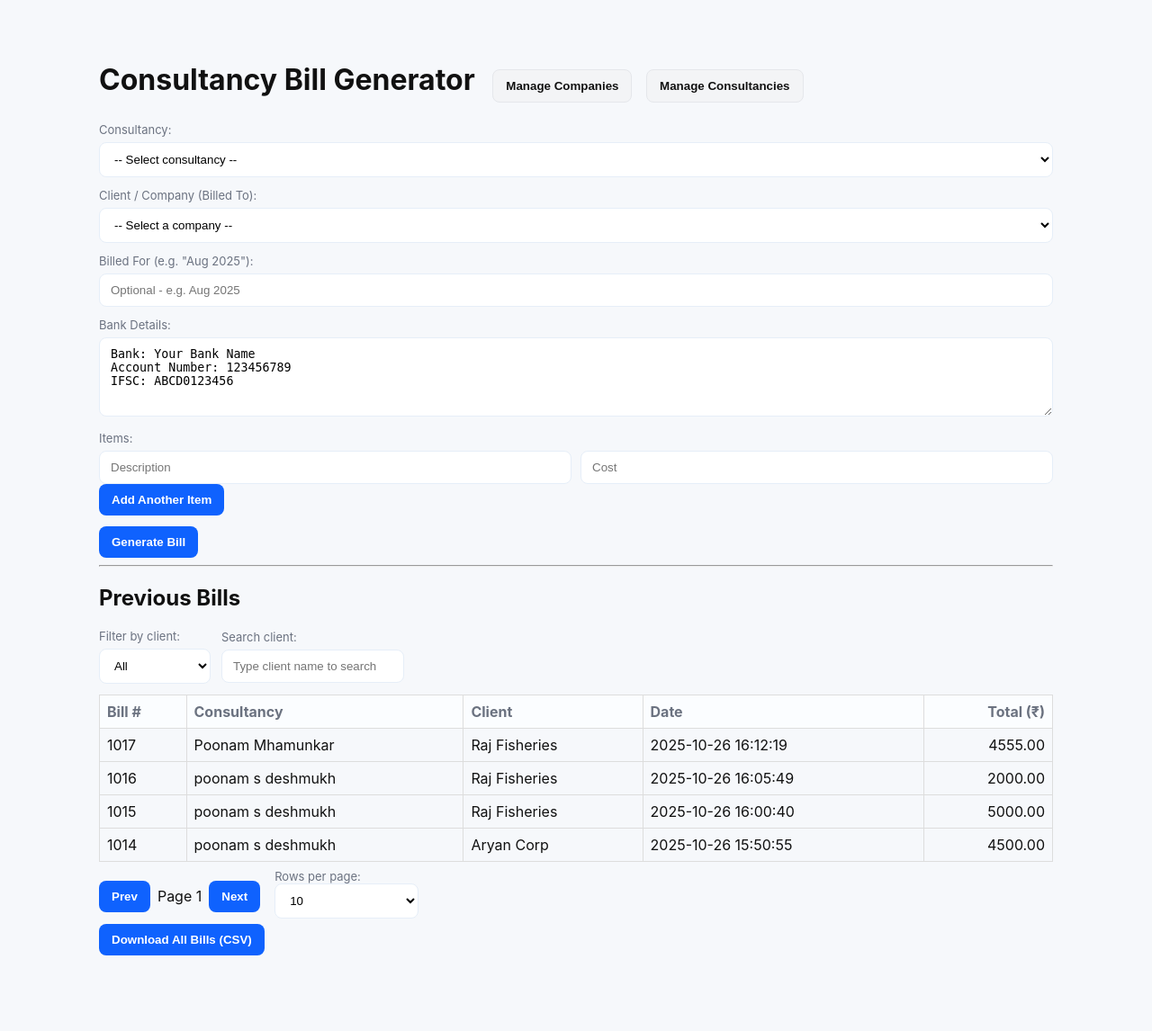
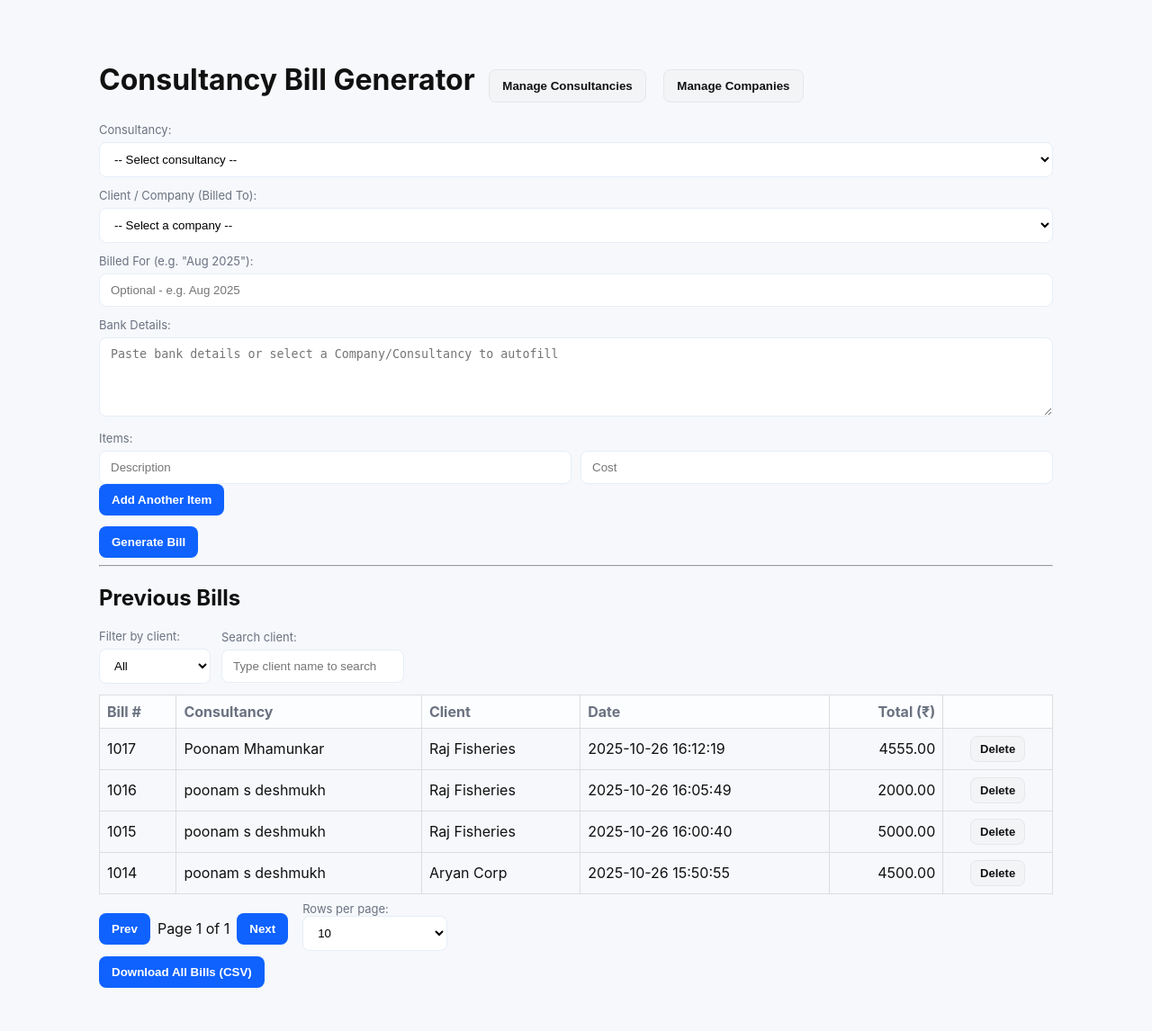
Before and after one commit to adipixel/bill-generator, a Flask app: page / in a window 1280 px wide. Shown: the whole page at 90% size. Before the commit the page ends 1062 px from the top, so only its background shows below. Run offline with Flask 2, Linux system fonts and the light colour scheme.

Commit message:
Update consultancy select to overwrite bank details when selection changes

```diff
--- a/templates/index.html
+++ b/templates/index.html
@@ -148,13 +148,13 @@
     <div class="container">
       <h1>
         Consultancy Bill Generator
-        <a href="/companies" style="margin-left: 12px"
-          ><button type="button" class="secondary">Manage Companies</button></a
-        >
         <a href="/consultancies" style="margin-left: 8px"
           ><button type="button" class="secondary">
             Manage Consultancies
           </button></a
+        >
+        <a href="/companies" style="margin-left: 12px"
+          ><button type="button" class="secondary">Manage Companies</button></a
         >
       </h1>
 
@@ -217,11 +217,13 @@
 
         <div class="form-group">
           <label>Bank Details:</label>
-          <textarea name="bank_details" rows="4" required>
-Bank: Your Bank Name
-Account Number: 123456789
-IFSC: ABCD0123456</textarea
-          >
+          <textarea
+            id="bank-details-textarea"
+            name="bank_details"
+            rows="4"
+            required
+            placeholder="Paste bank details or select a Company/Consultancy to autofill"
+          ></textarea>
         </div>
 
         <div class="form-group">
@@ -289,14 +291,14 @@ IFSC: ABCD0123456</textarea
             <th>Client</th>
             <th>Date</th>
             <th style="text-align: right">Total (₹)</th>
+            <th></th>
           </tr>
         </thead>
         <tbody>
           {% for bill in bills %} {% if bill.get('bill_number') %}
           <tr
             data-href="{{ url_for('show_bill', bill_number=bill['bill_number']) }}"
-            style="cursor: pointer"
-            onclick="window.location=this.dataset.href"
+            class="clickable"
             tabindex="0"
           >
             {% else %}
@@ -310,6 +312,17 @@ IFSC: ABCD0123456</textarea
             <td>{{ bill['date'] }}</td>
             <td style="text-align: right">
               {{ "%.2f"|format(bill['total']) }}
+            </td>
+            <td style="text-align: center">
+              {% if bill.get('bill_number') %}
+              <form
+                method="POST"
+                action="{{ url_for('delete_bill', bill_number=bill['bill_number']) }}"
+                onsubmit="return confirmDelete(event,this)"
+              >
+                <button type="submit" class="small secondary">Delete</button>
+              </form>
+              {% endif %}
             </td>
           </tr>
           {% endfor %}
@@ -391,7 +404,25 @@ IFSC: ABCD0123456</textarea
               if (e.key === "Enter" && r.dataset.href)
                 window.location = r.dataset.href;
             });
+            // prevent row click when click originates from a button/form
+            r.addEventListener("click", (e) => {
+              if (
+                e.target &&
+                (e.target.tagName === "BUTTON" || e.target.closest("form"))
+              ) {
+                // let the form/button handle it
+                return;
+              }
+              if (r.dataset.href) window.location = r.dataset.href;
+            });
           });
+        }
+
+        function confirmDelete(e, form) {
+          // prevent the row click handler from navigating; we already handled that
+          e.stopPropagation();
+          const ok = confirm("Delete this bill? This action cannot be undone.");
+          return ok;
         }
 
         // Filter logic
@@ -484,20 +515,58 @@ IFSC: ABCD0123456</textarea
             const v = consultancySelect.value;
             consultancyInput.style.display = v === "custom" ? "block" : "none";
             if (v !== "custom") consultancyInput.value = "";
-            // Prefill bank details when a consultancy with bank info is selected
+            // Always update bank details to match selected consultancy (unless 'custom' or empty)
             const opt = consultancySelect.selectedOptions[0];
             const consultBank =
               opt && opt.dataset && opt.dataset.bank
                 ? opt.dataset.bank.replace(/\\n/g, "\n")
                 : "";
-            if (
-              consultBank &&
-              (!bankDetails.value || bankDetails.value.trim().length === 0)
-            ) {
-              bankDetails.value = consultBank;
+            if (v && v !== "custom") {
+              // If consultancy selected, override bank details with consultancy's bank info (if any)
+              if (consultBank) {
+                bankDetails.value = consultBank;
+              }
+            } else if (v === "") {
+              // cleared selection — clear bank details only if it was previously autofilled (leave user edits alone is not tracked here)
+              // For simplicity, clear when selection is empty
+              bankDetails.value = "";
             }
           });
         }
+
+        // Initialize bank details on page load from selected company or consultancy
+        (function initBankDetails() {
+          try {
+            const bankEl = bankDetails; // already selected above
+            // Prefer company selection first, then consultancy
+            let initOpt = null;
+            if (
+              companySelect &&
+              companySelect.value &&
+              companySelect.value !== "" &&
+              companySelect.value !== "custom"
+            ) {
+              initOpt = companySelect.selectedOptions[0];
+            } else if (
+              consultancySelect &&
+              consultancySelect.value &&
+              consultancySelect.value !== "" &&
+              consultancySelect.value !== "custom"
+            ) {
+              initOpt = consultancySelect.selectedOptions[0];
+            }
+            if (initOpt && initOpt.dataset && initOpt.dataset.bank) {
+              const b = initOpt.dataset.bank.replace(/\\n/g, "\n");
+              if (b && (!bankEl.value || bankEl.value.trim().length === 0))
+                bankEl.value = b;
+            }
+          } catch (e) {
+            // ignore initialization errors
+          }
+        })();
+        // Render the initial page and attach handlers so table rows are clickable
+        renderPage();
+        attachKeyHandlers();
       </script>
     </div>
 
```
